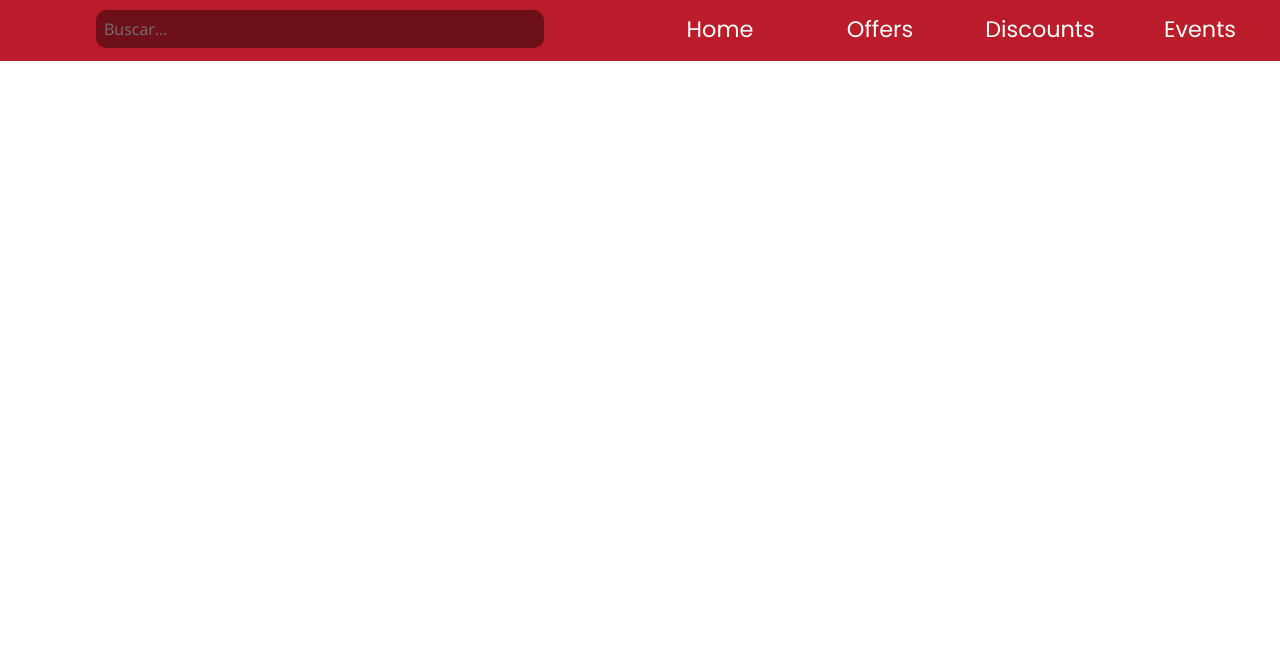
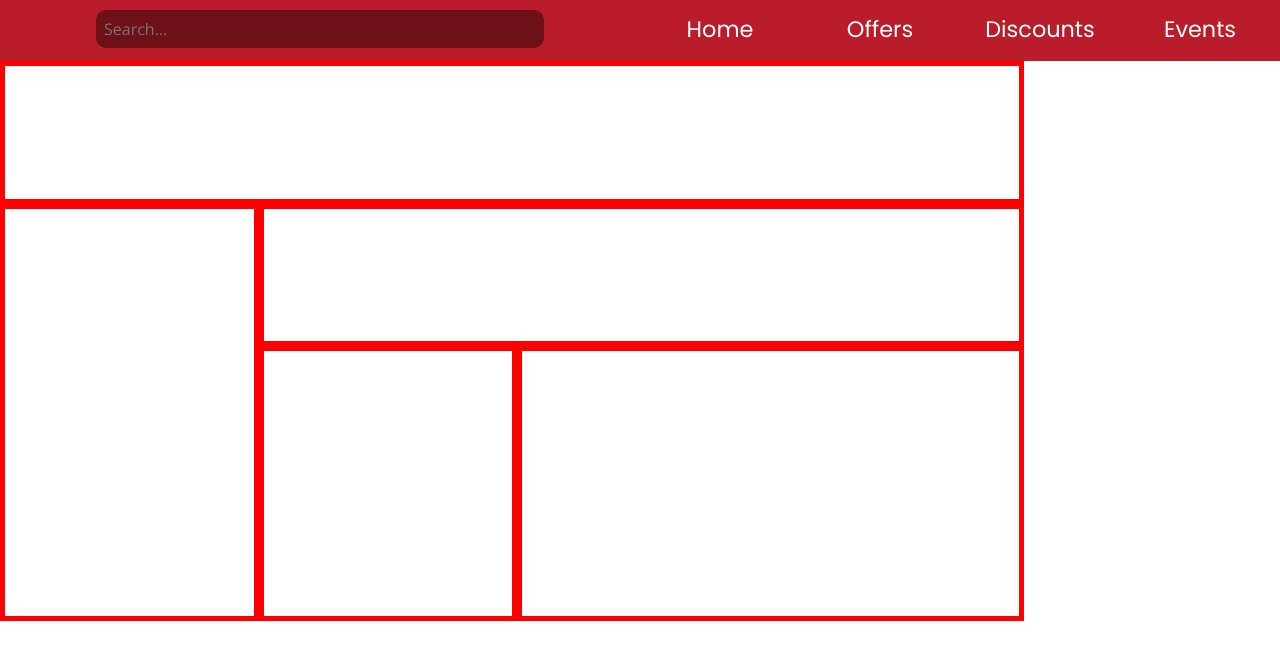
Before and after one commit to Fredy-Cruz/SIMAN-Landing-Page, a plain HTML site: page index.html in a window 1280 px wide. Shown: the part 83-742 px from the top of the page. Drawn offline with nearby package versions, Linux system fonts and the light colour scheme.

Commit message:
feat(promotion): Add promotion grid structure

```diff
--- a/css/style_index.css
+++ b/css/style_index.css
@@ -128,7 +128,45 @@ body, html{
     border: 0;
 }
 
-/*----------------------------------------HOVER----------------------------------------*/
+/*--------------------------------------PROMOTIONS--------------------------------------*/
+.promotion{
+    width: 80%;
+    height: 70vh;
+    display: grid;
+    grid-template-columns: repeat(4, fr);
+    grid-template-areas:
+        "a  a   a   a"
+        "b  c   c   c"
+        "b  d   e   e"
+        "b  d   e   e"
+    ;
+}
+
+.prom-item{
+    border: 5px red solid;
+}
+
+.prom-item-a{
+    grid-area: a;
+}
+
+.prom-item-b{
+    grid-area: b;
+}
+
+.prom-item-c{
+    grid-area: c;
+}
+
+.prom-item-d{
+    grid-area: d;
+}
+
+.prom-item-e{
+    grid-area: e;
+}
+
+/*----------------------------------------HOVERS----------------------------------------*/
 .nav-text:hover{
     font-size: 1.6rem;
     transition: font-size 1s;
--- a/index.html
+++ b/index.html
@@ -19,7 +19,7 @@
 
     <nav class="nav">
         <div class="nav-item">
-            <input type="text" class="nav-input" placeholder="Buscar...">
+            <input type="text" class="nav-input" placeholder="Search...">
         </div>
 
         <div class="nav-item">
@@ -39,5 +39,29 @@
         </div>
     </nav>
 
+    <section class="promotion">
+
+        <div class="prom-item prom-item-a">
+
+        </div>
+
+        <div class="prom-item prom-item-b">
+
+        </div>
+
+        <div class="prom-item prom-item-c">
+
+        </div>
+
+        <div class="prom-item prom-item-d">
+
+        </div>
+
+        <div class="prom-item prom-item-e">
+
+        </div>
+
+    </section>
+
 </body>
 </html>
```
